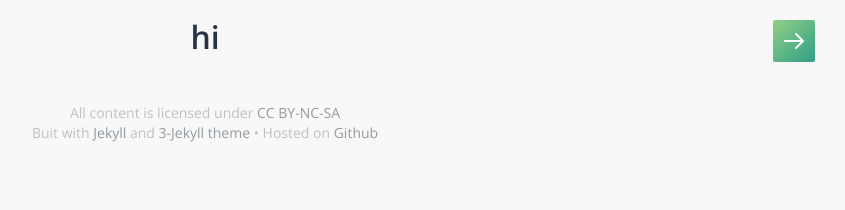
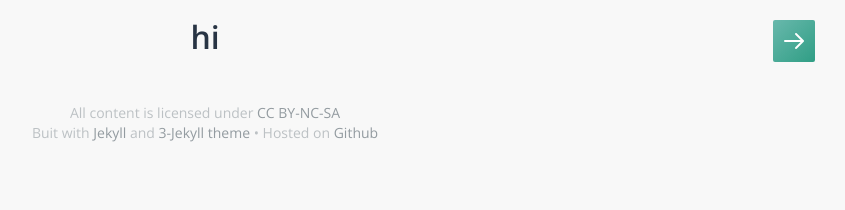
Before and after one commit to dongqing7/FOXaaFOX.github.io, a Jekyll site: the page built from index.html, in a window 1280 px wide. Shown: the top 210 px of the page, without its empty margins (435-1280 px from the left). Built offline with Jekyll 4.4.1, drawn with Linux system fonts in a browser that asks for light colours; some web fonts are replaced.

Commit message:
Signed-off-by: FOXaaFOX <zhangyueaijia@qq.com>

```diff
--- a/css/main.sass
+++ b/css/main.sass
@@ -17,7 +17,7 @@
 
 // # Sidebar Background Gradient
 
-$gradient-start: #C2E987
+$gradient-start: #84C5BF
 $gradient-end:   #309E85
 
 $sidebar-bg: linear-gradient(136deg, $gradient-start, $gradient-end)
```
